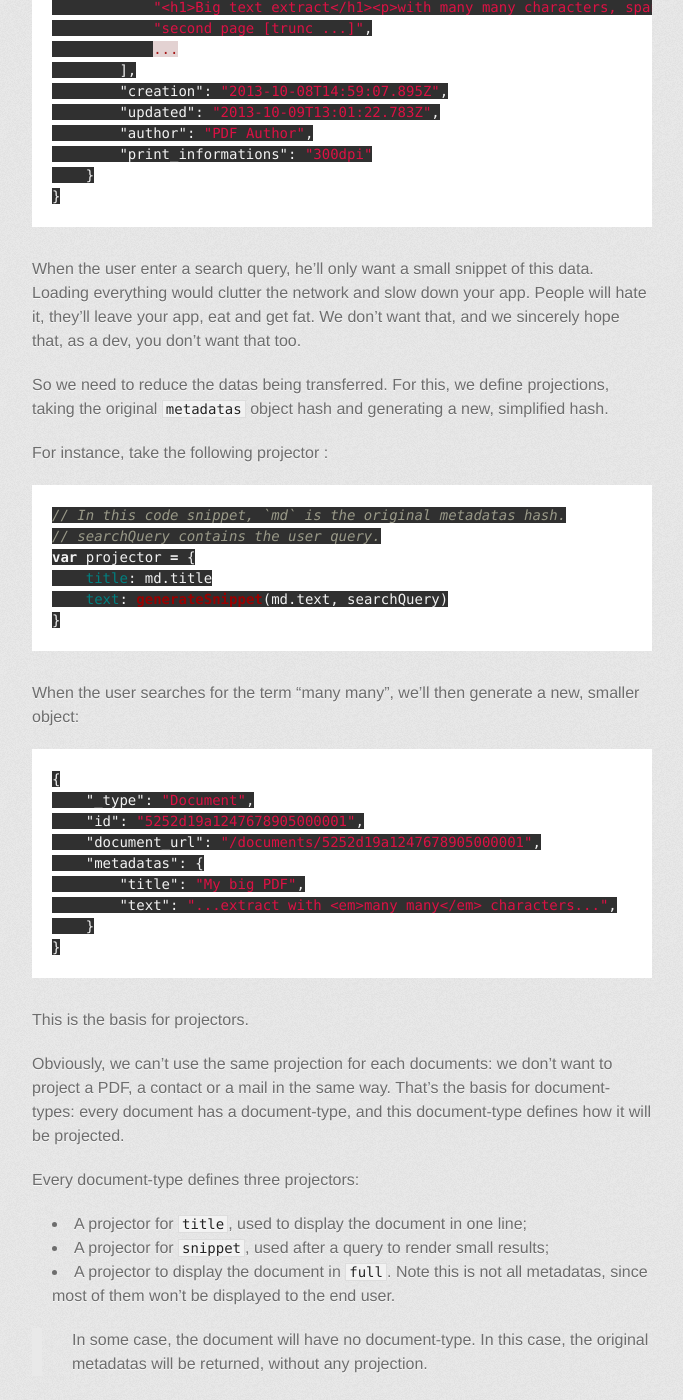
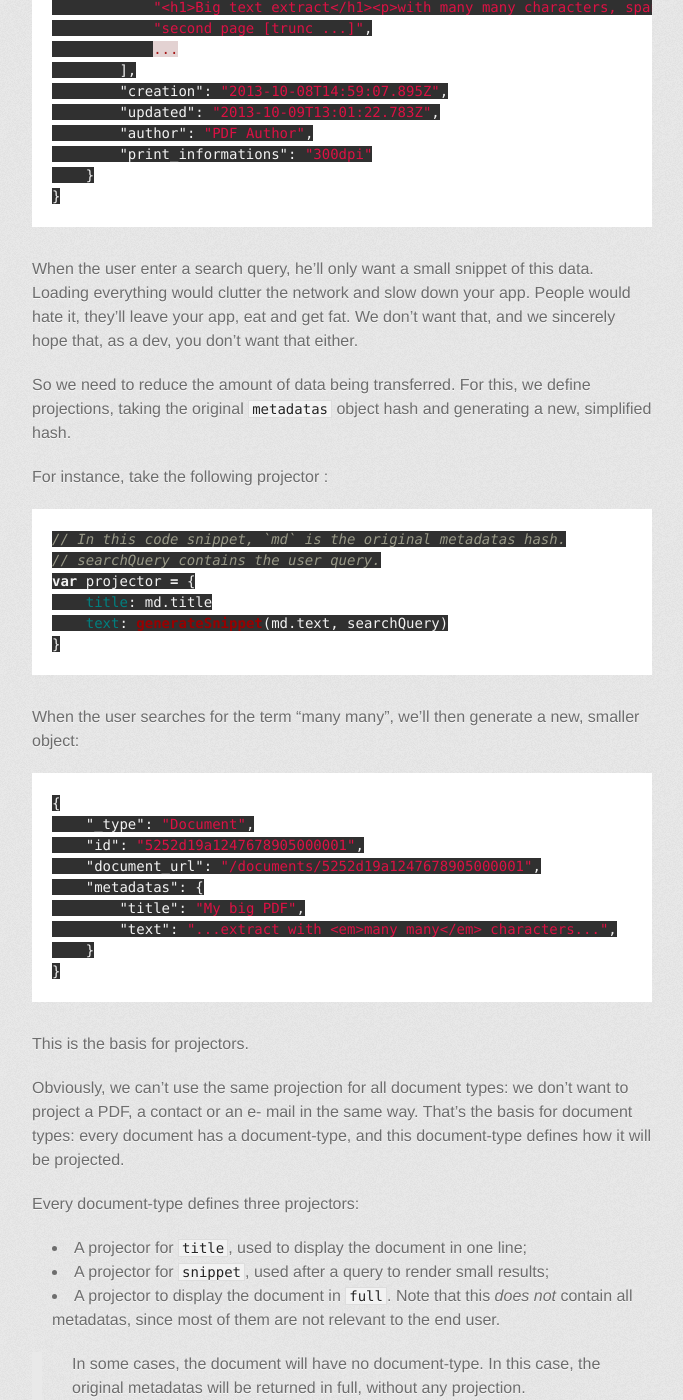
Before and after one commit to AnyFetch/developers.anyfetch.com, a Jekyll site: the page built from guides/projections.md, in a window 1280 px wide and 1400 px high, scrolled down 619 px. Shown: the whole window, without its empty margins (298-981 px from the left). Built offline with Jekyll 4.4.1, drawn with Linux system fonts in a browser that asks for light colours; some web fonts are replaced; Markdown is read by kramdown in place of the engine named in the settings; some of the changed text lies outside the part shown.

Commit message:
Improved wording

````diff
--- a/guides/projections.md
+++ b/guides/projections.md
@@ -4,9 +4,9 @@ subtitle: Projection, you said?
 layout: doc
 ---
 
-Documents in Anyfetch revolves around the notion of projection, to display datas depending on the context.
+Documents in Anyfetch revolve around the notion of projection, that is to display only data relevant to the context.
 
-The best way to understand projection is by example. Let's say you have a big PDF file, hydrated with the following metadatas:
+The best way to understand projection is by example. Let's say you have a big PDF file, hydrated with the following metadata:
 
 ```json
 {
@@ -30,9 +30,9 @@ The best way to understand projection is by example. Let's say you have a big PD
 }
 ```
 
-When the user enter a search query, he'll only want a small snippet of this data. Loading everything would clutter the network and slow down your app. People will hate it, they'll leave your app, eat and get fat. We don't want that, and we sincerely hope that, as a dev, you don't want that too.
+When the user enter a search query, he'll only want a small snippet of this data. Loading everything would clutter the network and slow down your app. People would hate it, they'll leave your app, eat and get fat. We don't want that, and we sincerely hope that, as a dev, you don't want that either.
 
-So we need to reduce the datas being transferred. For this, we define projections, taking the original `metadatas` object hash and generating a new, simplified hash.
+So we need to reduce the amount of data being transferred. For this, we define projections, taking the original `metadatas` object hash and generating a new, simplified hash.
 
 For instance, take the following projector :
 
@@ -61,13 +61,13 @@ When the user searches for the term "many many", we'll then generate a new, smal
 
 This is the basis for projectors.
 
-Obviously, we can't use the same projection for each documents: we don't want to project a PDF, a contact or a mail in the same way.
-That's the basis for document-types: every document has a document-type, and this document-type defines how it will be projected.
+Obviously, we can't use the same projection for all document types: we don't want to project a PDF, a contact or an e- mail in the same way.
+That's the basis for document types: every document has a document-type, and this document-type defines how it will be projected.
 
 Every document-type defines three projectors:
 
 * A projector for `title`, used to display the document in one line;
 * A projector for `snippet`, used after a query to render small results;
-* A projector to display the document in `full`. Note this is not all metadatas, since most of them won't be displayed to the end user.
+* A projector to display the document in `full`. Note that this *does not* contain all metadatas, since most of them are not relevant to the end user.
 
-> In some case, the document will have no document-type. In this case, the original metadatas will be returned, without any projection.
+> In some cases, the document will have no document-type. In this case, the original metadatas will be returned in full, without any projection.
````
Also changed, not shown: guides/hello-universe.md (+3 -3 lines), guides/hello-world.md (+4 -4 lines), guides/using/provider.md (+2 -2 lines).
